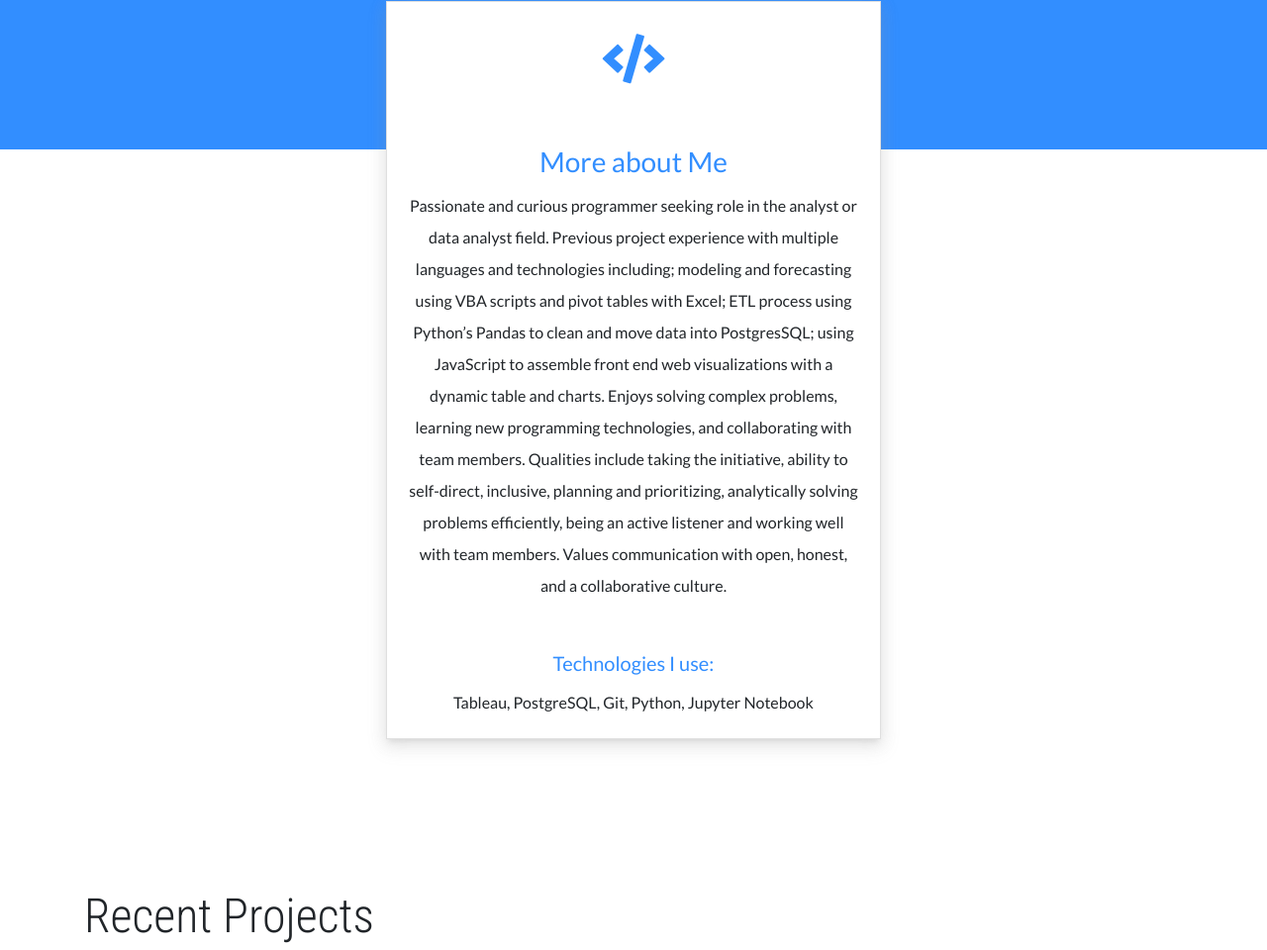
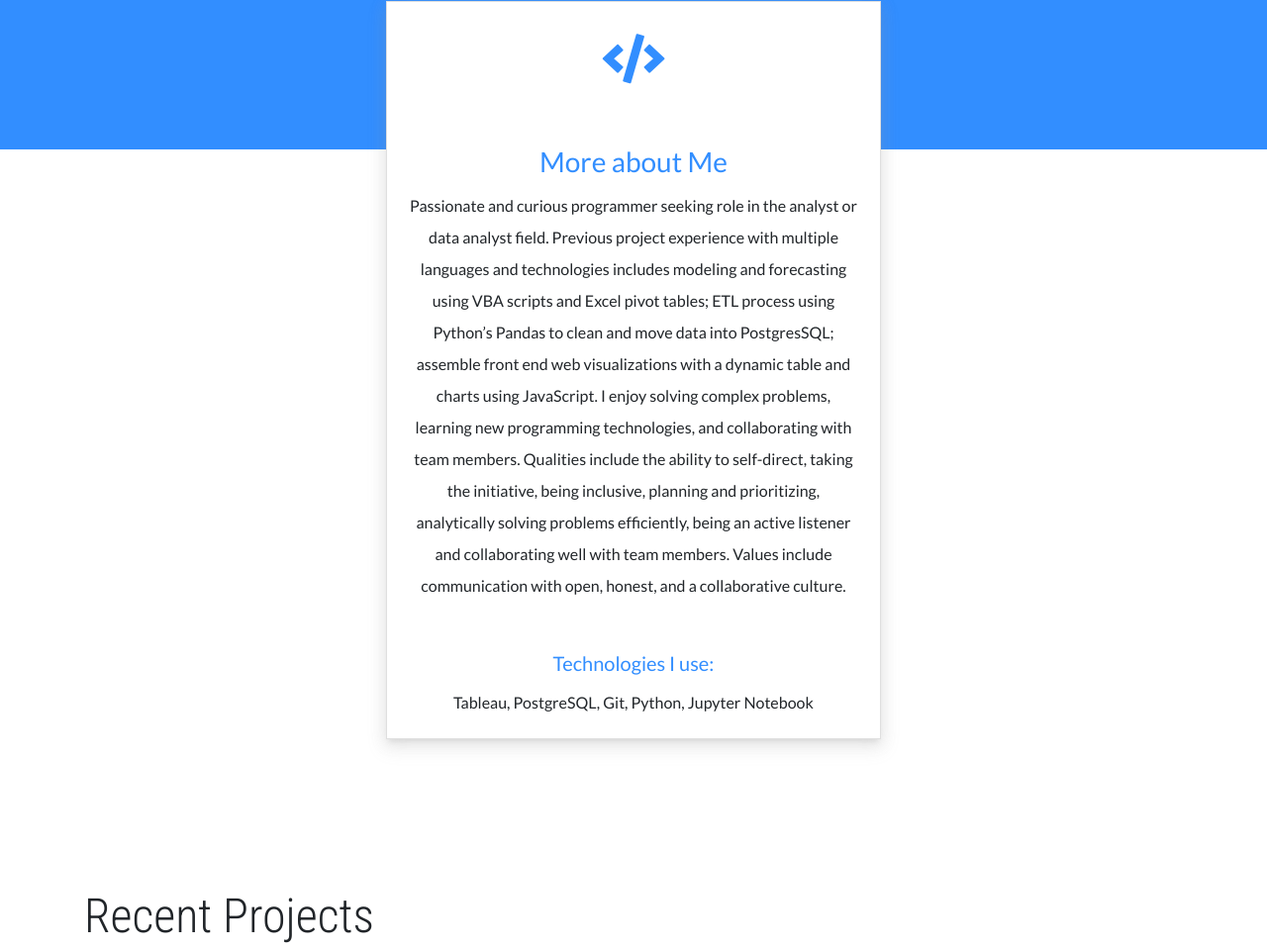
Before and after one commit to breeProgram/breeProgram.github.io, a plain HTML site: page index.html in a window 1280 px wide. Shown: the part 878-1838 px from the top of the page at 99% size. Drawn offline with nearby package versions, Linux system fonts and the light colour scheme.

Commit message:
Update index.html

```diff
--- a/index.html
+++ b/index.html
@@ -113,13 +113,13 @@
 
                 <h3 class="card-title">More about Me</h3>
                 <p class="card-text">Passionate and curious programmer seeking role in the analyst or data analyst field.
-                     Previous project experience with multiple languages and technologies including; modeling and forecasting
-                      using VBA scripts and pivot tables with Excel; ETL process using Python’s Pandas to clean and move data
-                       into PostgresSQL; using JavaScript to assemble front end web visualizations with a dynamic table and charts.
-                        Enjoys solving complex problems, learning new programming technologies, and collaborating with team members.
-                         Qualities include taking the initiative, ability to self-direct, inclusive, planning and prioritizing,
-                          analytically solving problems efficiently, being an active listener and working well with team members.
-                           Values communication with open, honest, and a collaborative culture.</p>
+                     Previous project experience with multiple languages and technologies includes modeling and forecasting
+                      using VBA scripts and Excel pivot tables; ETL process using Python’s Pandas to clean and move data into
+                       PostgresSQL; assemble front end web visualizations with a dynamic table and charts using JavaScript. I enjoy
+                        solving complex problems, learning new programming technologies, and collaborating with team members.
+                         Qualities include the ability to self-direct, taking the initiative, being inclusive, planning and prioritizing,
+                          analytically solving problems efficiently, being an active listener and collaborating well with team members.
+                           Values include communication with open, honest, and a collaborative culture.</p>
                 <h5 class="card-title">
                     Technologies I use:
                 </h5>
```
